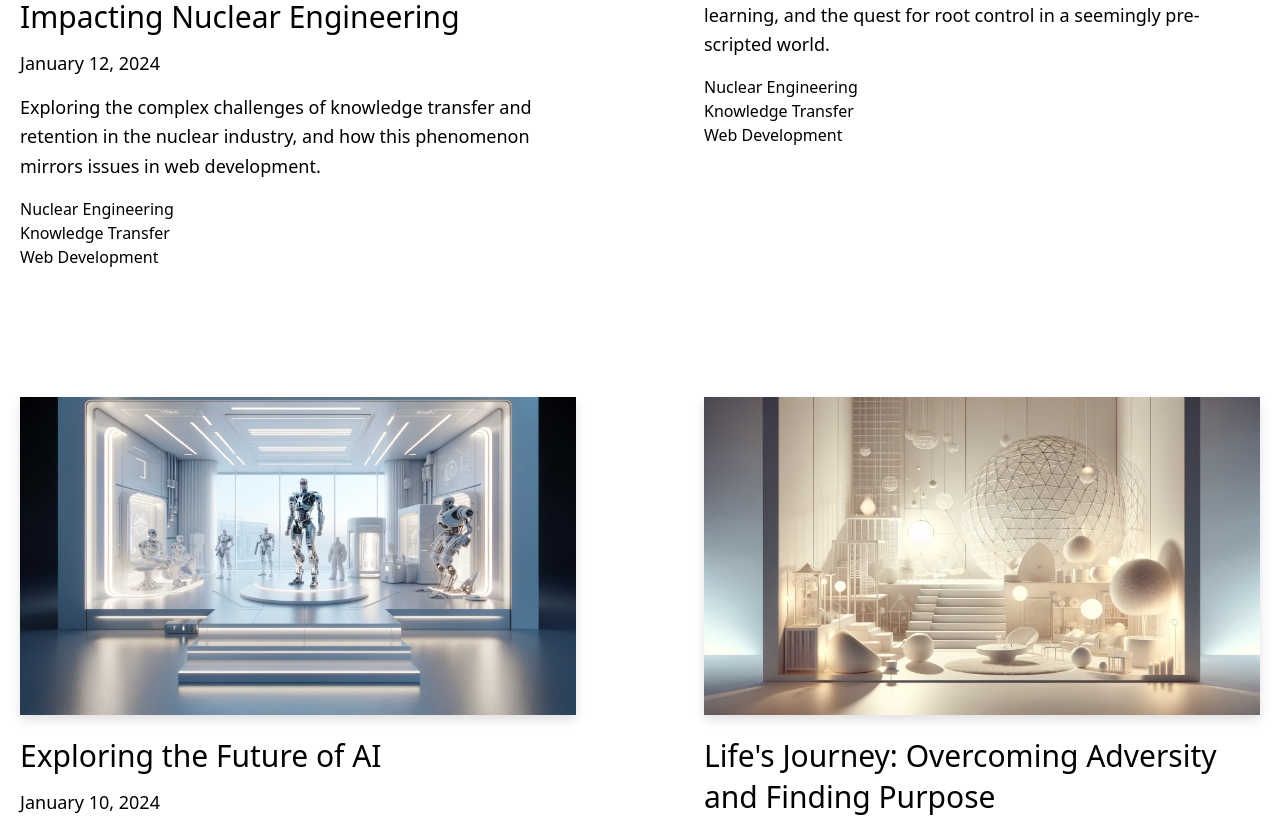
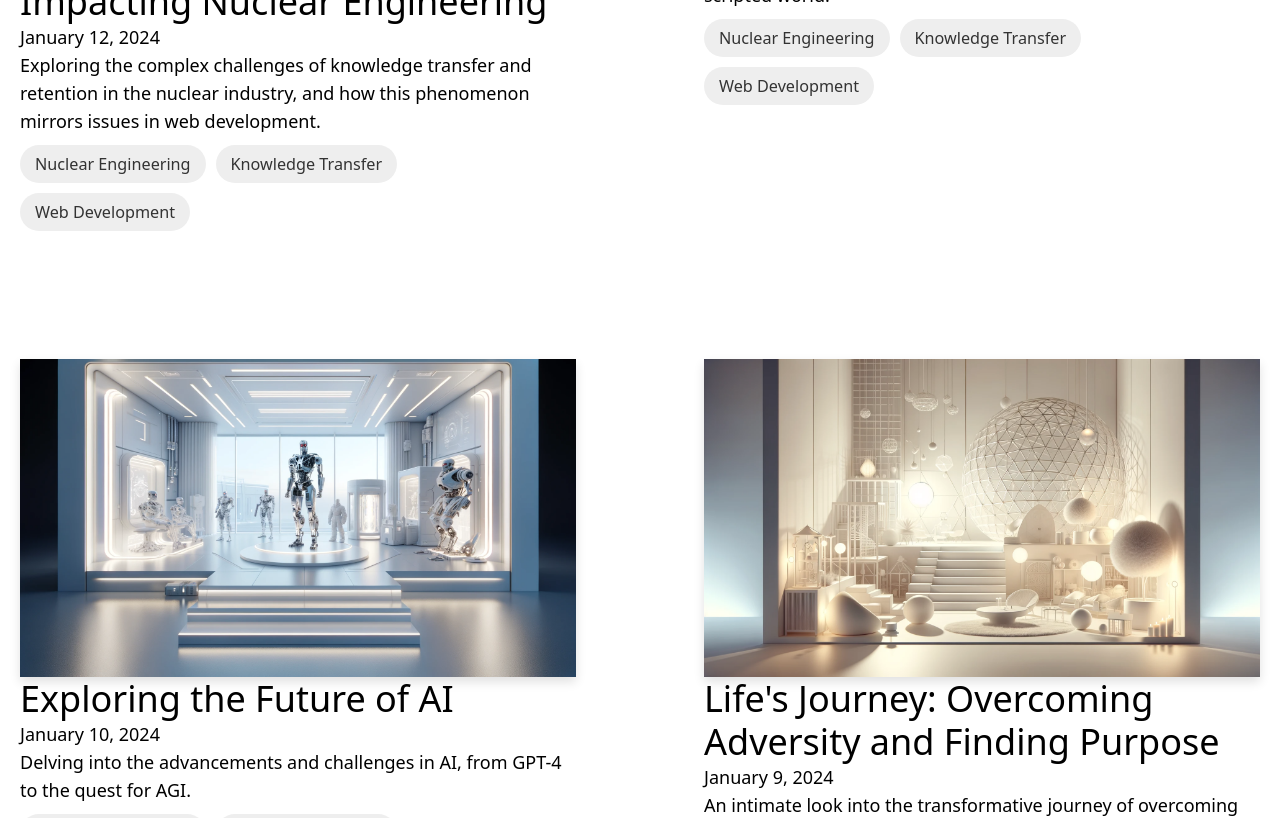
Before and after one commit to ebowwa/acceleration-blog, a Next.js app: page / in a window 1280 px wide. Shown: the part 2240-3058 px from the top of the page. Built offline with nearby package versions, Linux system fonts and the light colour scheme.

Commit message:
tags update 7

```diff
--- a/components/hero-post.tsx
+++ b/components/hero-post.tsx
@@ -2,27 +2,18 @@
 import DateFormatter from './date-formatter';
 import CoverImage from './cover-image';
 import Link from 'next/link';
+import styles from '../styles/Tags.module.css'; // Import the CSS module for tags
 
-// Props type definition including tags and styles
 type HeroPostProps = {
   title: string;
   coverImage: string;
   date: string;
-  tags: string[]; // Include tags in the props
   slug: string;
   excerpt: string;
-  tagStyles: { [key: string]: string }; // CSS module for styling tags
+  tags: string[]; // Include tags in the props
 };
 
-const HeroPost = ({
-  title,
-  coverImage,
-  date,
-  tags,
-  slug,
-  excerpt,
-  tagStyles,
-}: HeroPostProps) => {
+const HeroPost = ({ title, coverImage, date, slug, excerpt, tags }: HeroPostProps) => {
   return (
     <section>
       <div className="mb-8 md:mb-16">
@@ -42,9 +33,9 @@ const HeroPost = ({
         <div>
           <p className="text-lg leading-relaxed mb-4">{excerpt}</p>
           {/* Render the tags as styled bubbles */}
-                      <div className={tagStyles.tagContainer}>
+          <div className={styles.tagContainer}>
             {tags.map(tag => (
-                          <span key={tag} className={tagStyles.tagBubble}>{tag}</span>
+              <span key={tag} className={styles.tagBubble}>{tag}</span>
             ))}
           </div>
         </div>
--- a/components/more-stories.tsx
+++ b/components/more-stories.tsx
@@ -1,12 +1,11 @@
-import PostPreview from './post-preview'
-import type Post from '../interfaces/post'
+// components/more-stories.tsx
+import PostPreview from './post-preview';
+import type Post from '../interfaces/post';
 
-// Define the type for the props expected by MoreStories
 type Props = {
-  posts: Post[]
-}
+  posts: Post[];
+};
 
-// MoreStories component that uses Props
 const MoreStories = ({ posts }: Props) => {
   return (
     <section>
@@ -22,12 +21,12 @@ const MoreStories = ({ posts }: Props) => {
             date={post.date}
             slug={post.slug}
             excerpt={post.excerpt}
-            tags={post.tags} // Assuming PostPreview handles tags
+            tags={post.tags} // Pass tags to PostPreview
           />
         ))}
       </div>
     </section>
-  )
-}
+  );
+};
 
-export default MoreStories
+export default MoreStories;
--- a/components/post-preview.tsx
+++ b/components/post-preview.tsx
@@ -1,50 +1,39 @@
-import DateFormatter from './date-formatter'
-import CoverImage from './cover-image'
-import Link from 'next/link'
+// components/post-preview.tsx
+import DateFormatter from './date-formatter';
+import CoverImage from './cover-image';
+import Link from 'next/link';
+import styles from '../styles/Tags.module.css'; // Import the CSS module for tags
 
-type Props = {
-  title: string
-  coverImage: string
-  date: string
-  excerpt: string
-  slug: string
-  tags: string[] // Added tags array
-}
+type PostPreviewProps = {
+  title: string;
+  coverImage: string;
+  date: string;
+  slug: string;
+  excerpt: string;
+  tags: string[]; // Add a new tags prop
+};
 
-const PostPreview = ({
-  title,
-  coverImage,
-  date,
-  excerpt,
-  slug,
-  tags, // Added tags
-}: Props) => {
+const PostPreview = ({ title, coverImage, date, slug, excerpt, tags }: PostPreviewProps) => {
   return (
     <div>
-      <div className="mb-5">
-        <CoverImage slug={slug} title={title} src={coverImage} />
-      </div>
-      <h3 className="text-3xl mb-3 leading-snug">
-        <Link
-          as={`/posts/${slug}`}
-          href="/posts/[slug]"
-          className="hover:underline"
-        >
+      <CoverImage title={title} src={coverImage} slug={slug} />
+      <h3 className="text-4xl leading-tight">
+        <Link as={`/posts/${slug}`} href="/posts/[slug]">
           {title}
         </Link>
       </h3>
-      <div className="text-lg mb-4">
+      <div className="text-lg">
         <DateFormatter dateString={date} />
+        <p>{excerpt}</p>
+        {/* Render the tags as styled bubbles */}
+        <div className={styles.tagContainer}>
+          {tags.map(tag => (
+            <span key={tag} className={styles.tagBubble}>{tag}</span>
+          ))}
+        </div>
       </div>
-      <p className="text-lg leading-relaxed mb-4">{excerpt}</p>
-      {/* Display tags */}
-      <ul>
-        {tags.map(tag => (
-          <li key={tag}>{tag}</li>
-        ))}
-      </ul>
     </div>
-  )
-}
+  );
+};
 
-export default PostPreview
+export default PostPreview;
```
Lines whose indentation alone changed are shown as unchanged.
